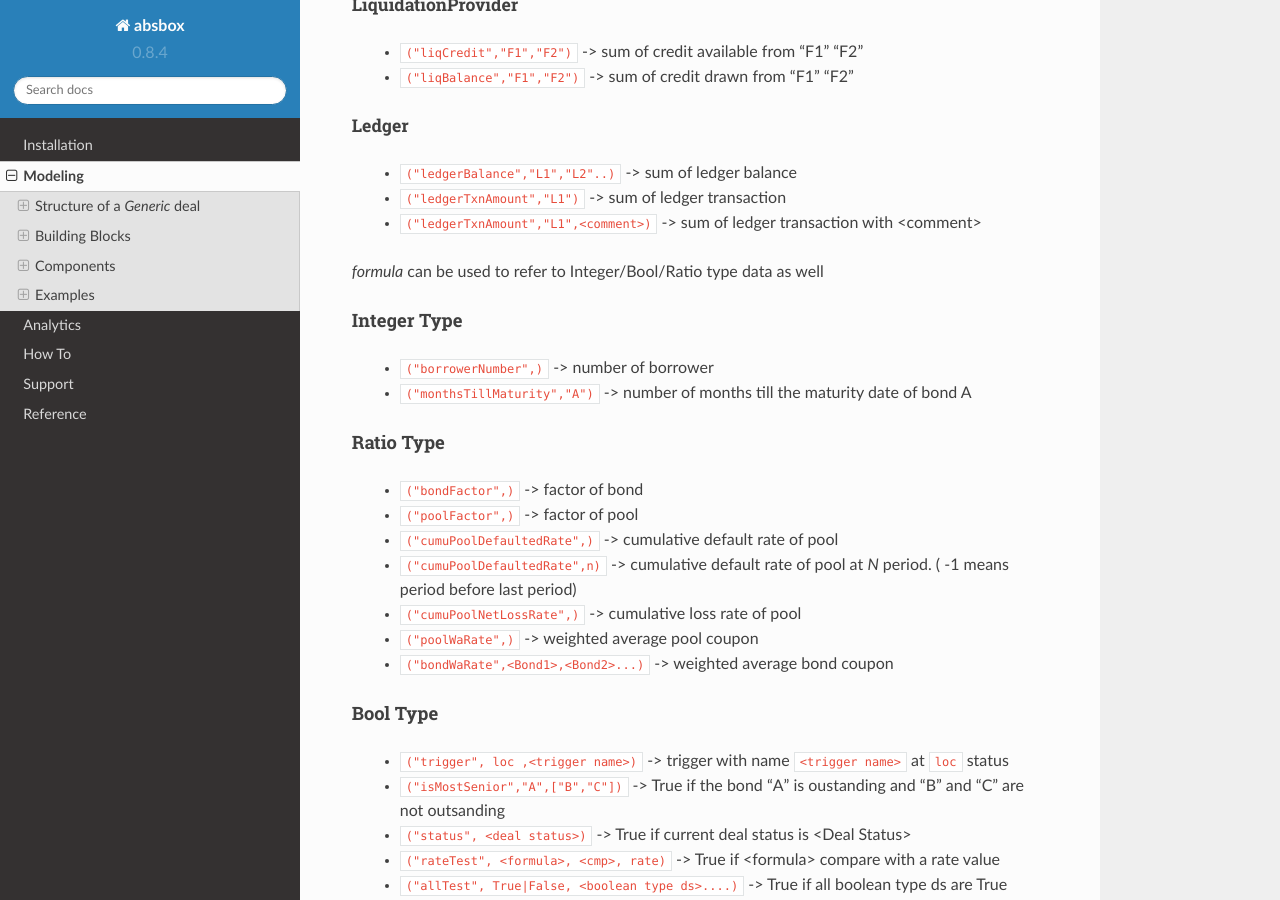
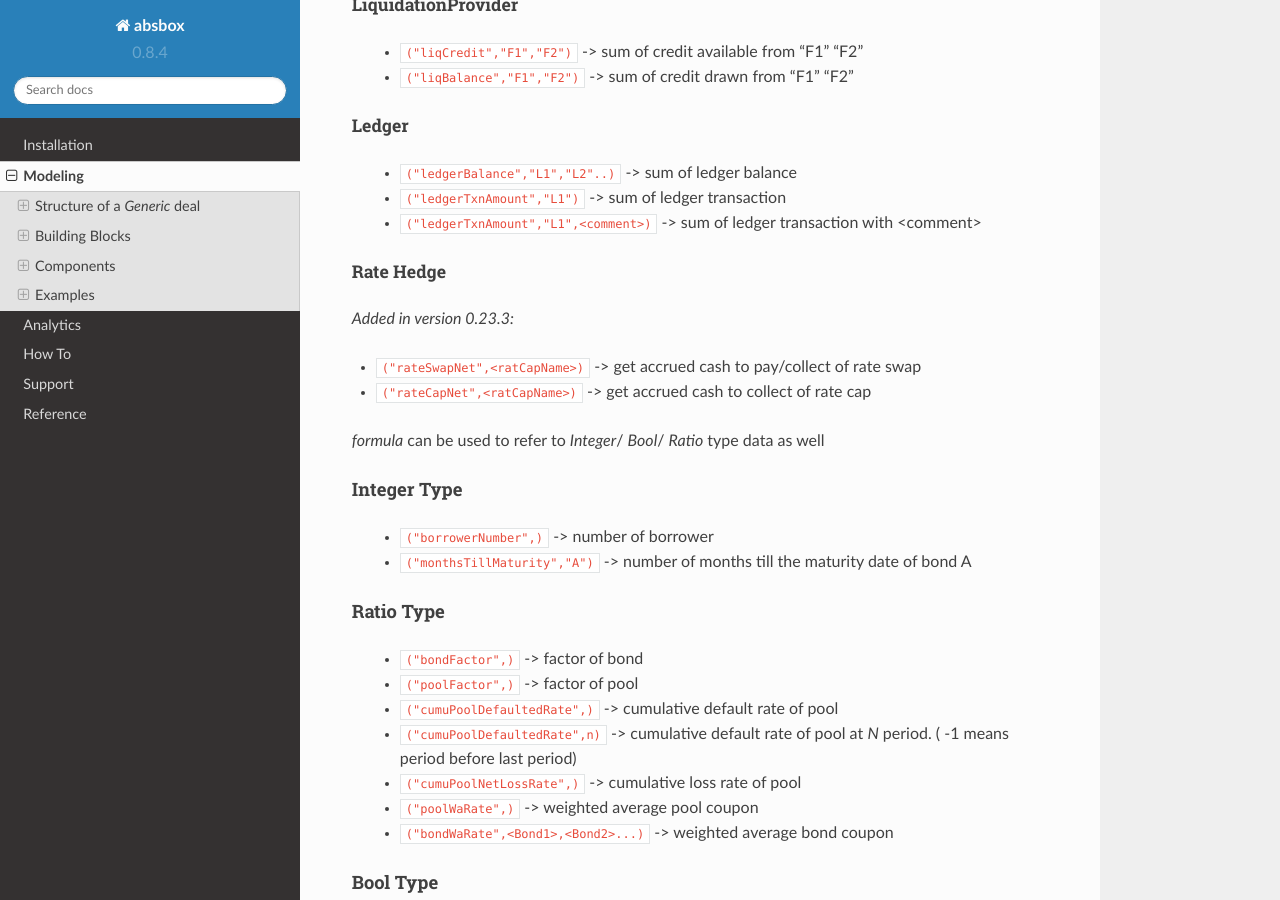
Before and after one commit to yellowbean/absbox-doc, a Sphinx documentation site: the page built from docs/source/modeling.rst, in a window 1280 px wide and 900 px high, scrolled down 5164 px. Built offline with Sphinx 7.4.7 and the Read the Docs theme 2.0.0, drawn with Linux system fonts in a browser that asks for light colours; some of the changed text lies outside the part shown.

Commit message:
add rate hedge

```diff
--- a/docs/source/modeling.rst
+++ b/docs/source/modeling.rst
@@ -251,8 +251,16 @@ Ledger
     * ``("ledgerTxnAmount","L1")`` -> sum of ledger transaction
     * ``("ledgerTxnAmount","L1",<comment>)`` -> sum of ledger transaction with <comment>
 
-
-`formula` can be used to refer to  Integer/Bool/Ratio type data as well
+Rate Hedge
+""""""""""""""""
+.. versionadded:: 0.23.3
+
+    * ``("rateSwapNet",<ratCapName>)`` -> get accrued cash to pay/collect of rate swap
+    * ``("rateCapNet",<ratCapName>)`` -> get accrued cash to collect of rate cap
+
+
+
+`formula` can be used to refer to `Integer`/ `Bool`/ `Ratio` type data as well
 
 Integer Type
 ^^^^^^^^^^^^^^
```
